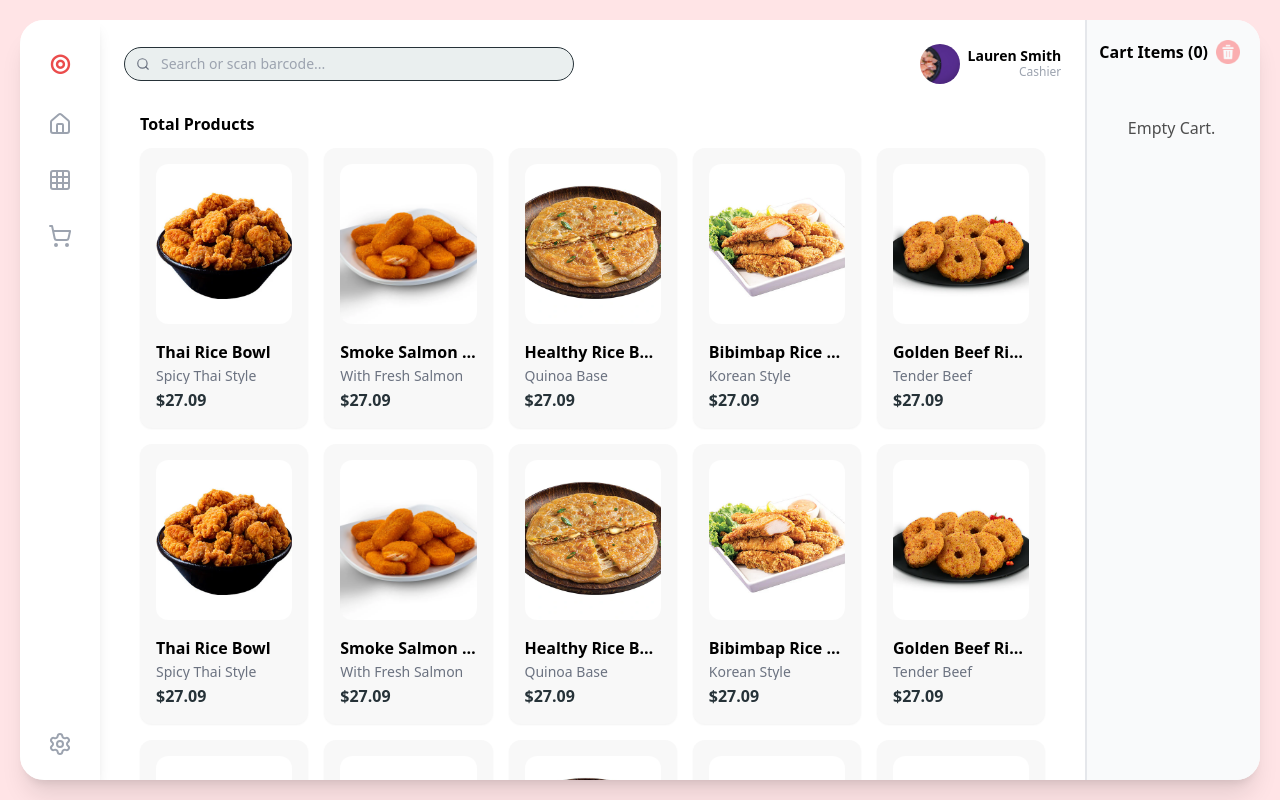
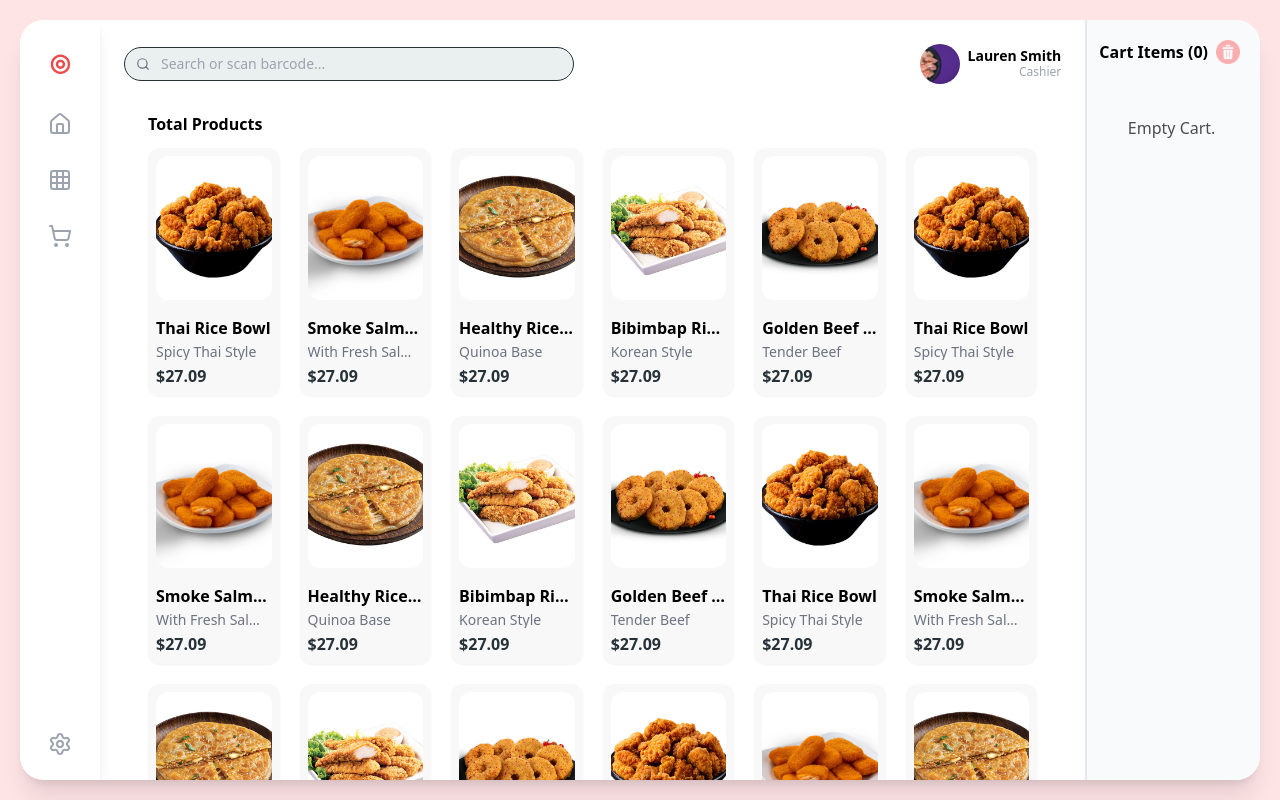
Before and after one commit to Black-Ops-ctrl/POS_COPY, a React (Vite) app: page / in a window 1280 px wide. Built offline with nearby package versions, Linux system fonts and the light colour scheme.

Commit message:
Design Corrections

```diff
--- a/src/components/common/OrderSummary.jsx
+++ b/src/components/common/OrderSummary.jsx
@@ -289,7 +289,7 @@ const OrderSummary = ({ scannedBarcode, onBarcodeProcessed }) => {
   };
 
   return (
-    <div className="w-full max-w-full md:max-w-[420px] bg-gray-50 border-l p-2 xs:p-2 sm:p-2.5 md:p-3 flex flex-col h-full overflow-hidden">
+    <div className="w-full max-w-full md:max-w-[360px] bg-gray-50 border-l p-2 xs:p-2 sm:p-2.5 md:p-3 flex flex-col h-full overflow-hidden">
       {/* Header with Delete Button */}
       <div className="flex justify-between items-center mb-2 xs:mb-2.5 sm:mb-3 md:mb-4 flex-shrink-0">
         <h2 className="font-semibold text-xs xs:text-sm sm:text-sm md:text-base truncate">
--- a/src/components/common/ProductCard.jsx
+++ b/src/components/common/ProductCard.jsx
@@ -11,12 +11,12 @@ const ProductCard = ({ image, title, price, desc, barcode, onProductClick }) =>
   return (
     <div
       onClick={handleClick}
-      className="bg-lightGreyColor rounded-xl p-2 sm:p-3 md:p-4 shadow-sm hover:shadow-lg transition cursor-pointer w-full"
+      className="bg-lightGreyColor rounded-xl p-2 sm:p-2 md:p-2 shadow-sm hover:shadow-lg transition cursor-pointer w-full"
     >
       <img
         src={image}
         alt={title}
-        className="h-24 sm:h-28 md:h-32 lg:h-36 xl:h-40 w-full object-cover rounded-xl mb-2 sm:mb-3 md:mb-4"
+        className="h-24 sm:h-24 md:h-28 lg:h-32 xl:h-36 w-full object-cover rounded-xl mb-2 sm:mb-3 md:mb-4"
       />
 
       <h3 className="font-semibold font-sans text-sm sm:text-base md:text-md truncate">{title}</h3>
--- a/src/components/common/ProductGrid.jsx
+++ b/src/components/common/ProductGrid.jsx
@@ -175,13 +175,13 @@ const ProductGrid = ({ onProductSelect, searchTerm }) => {
   }, [searchTerm]);
 
   return (
-    <div className="w-full max-w-full overflow-hidden px-1 xs:px-2 sm:px-3 md:px-4">
-      <h2 className="font-semibold font-sans mb-2 sm:mb-3 md:mb-4 text-xs sm:text-sm md:text-base">
+    <div className="w-full">
+      <h2 className="font-semibold font-sans mb-2 sm:mb-3 md:mb-4 text-xs sm:text-sm md:text-base px-2 sm:px-4 lg:px-6">
         Total Products {searchTerm && `(Found: ${filteredProducts.length})`}
       </h2>
 
       {filteredProducts.length === 0 ? (
-        <div className="text-center py-8 sm:py-12 md:py-16">
+        <div className="text-center py-8 sm:py-12 md:py-16 px-2 sm:px-4 lg:px-6">
           <p className="text-greyColor text-xs sm:text-sm md:text-base">No Products Found "{searchTerm}"</p>
         </div>
       ) : (
@@ -189,16 +189,17 @@ const ProductGrid = ({ onProductSelect, searchTerm }) => {
           grid-cols-2
           xs:grid-cols-2
           sm:grid-cols-3
-          md:grid-cols-3
-          lg:grid-cols-4
-          xl:grid-cols-5
-          2xl:grid-cols-6
-          gap-2 xs:gap-1 sm:gap-1 md:gap-2 lg:gap-3 xl:gap-4 2xl:gap-5
-          justify-items-stretch
+          md:grid-cols-4
+          lg:grid-cols-5
+          xl:grid-cols-6
+          2xl:grid-cols-7
+          gap-2 xs:gap-1.5 sm:gap-2 md:gap-3 lg:gap-4 xl:gap-5
+          justify-center
           w-full
+          px-2 sm:px-4 lg:px-6
         ">
           {filteredProducts.map((item, index) => (
-            <div key={item.barcode || index} className="w-full min-w-0">
+            <div key={item.barcode || index} className="w-full max-w-[220px] mx-auto">
               <ProductCard
                 title={item.title}
                 price={item.price}
```
